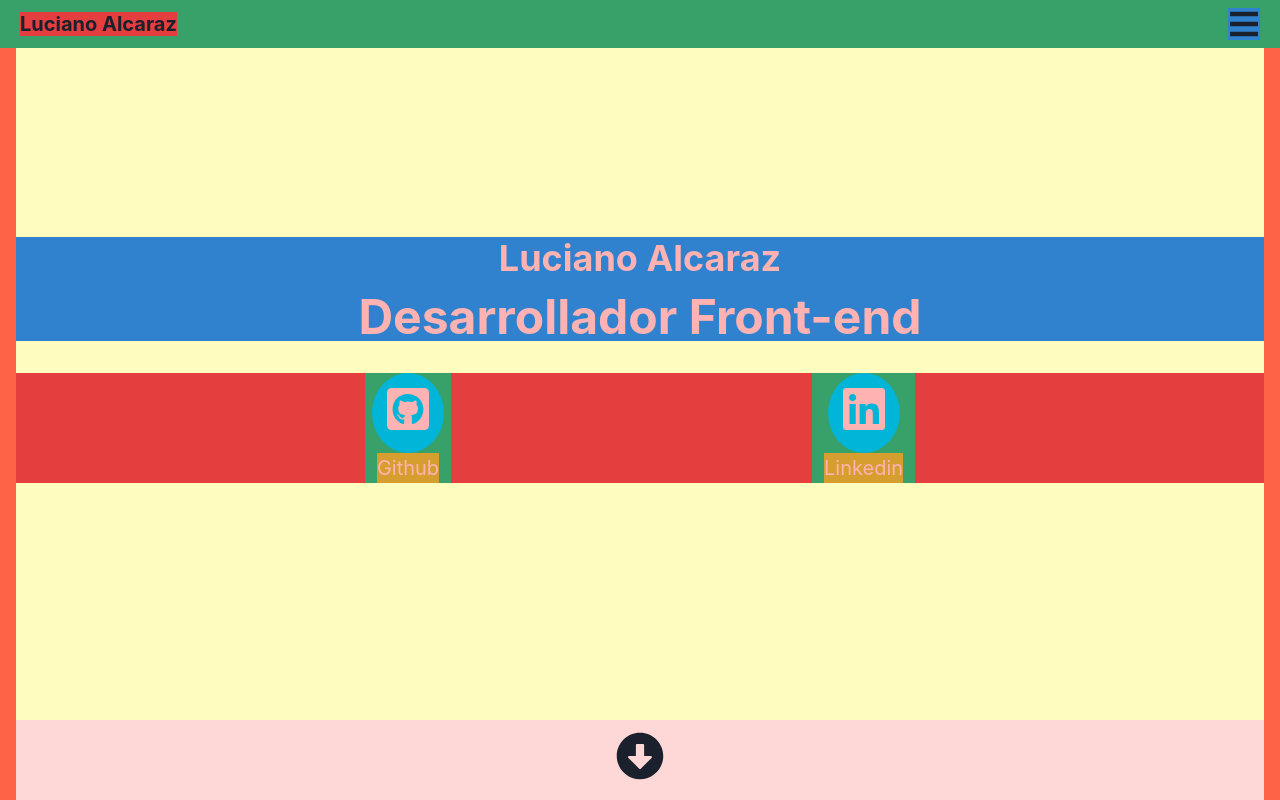
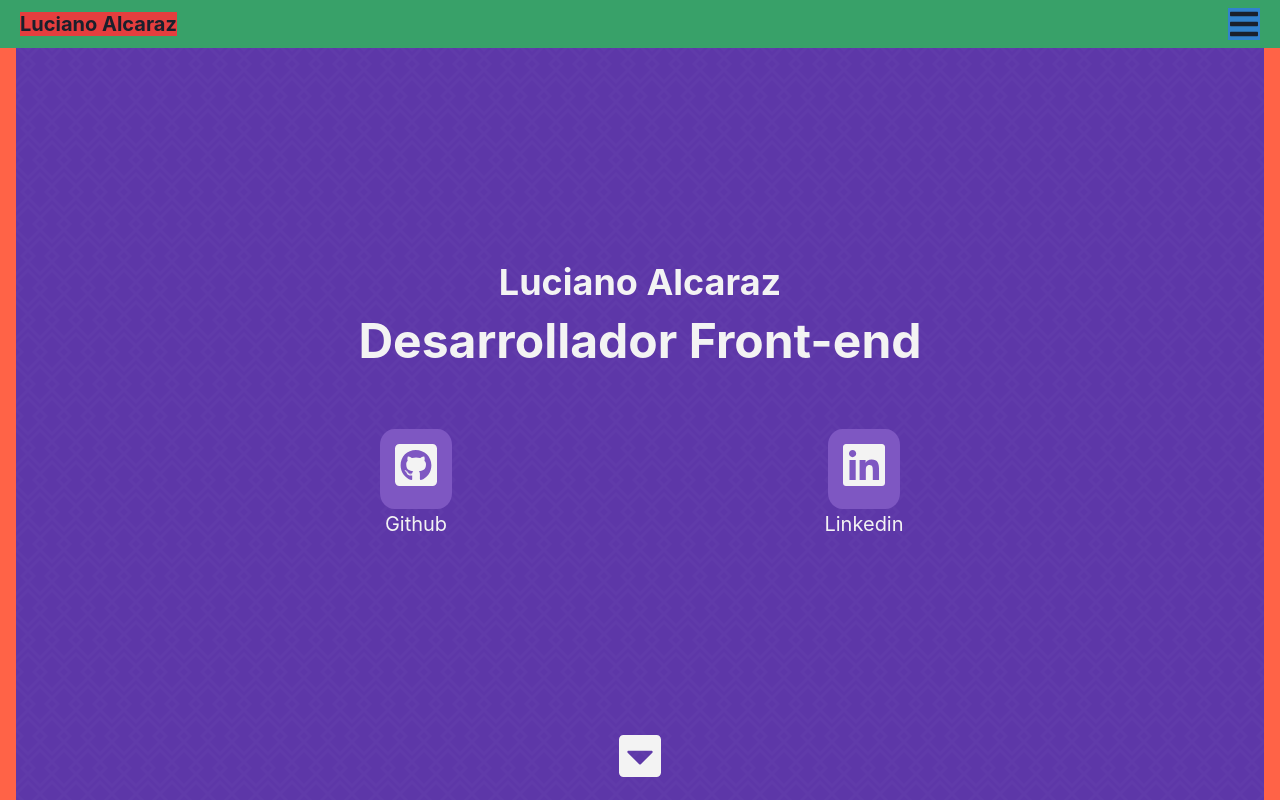
Before and after one commit to LGA-dev/LGA-dev.github.io, a React (Create React App) app: page / in a window 1280 px wide. Shown: the top 800 px of the page. Built offline with nearby package versions, Linux system fonts and the light colour scheme.

Commit message:
Update Hero component style

```diff
--- a/src/components/Hero.js
+++ b/src/components/Hero.js
@@ -1,49 +1,88 @@
-import { Box, Center, GridItem, Heading, Icon, Link, Stack, Text } from "@chakra-ui/react";
-import { FaArrowAltCircleDown, FaGithubSquare, FaLinkedin } from 'react-icons/fa';
+import { Box, Center, Flex, GridItem, Heading, Icon, Link, Stack, Text } from "@chakra-ui/react";
+import { FaCaretSquareDown, FaGithubSquare, FaLinkedin } from 'react-icons/fa';
+import Pattern from '../assets/pattern.svg';
 
 const Hero = () => {
   return (
-    <div>
-      <GridItem gridArea="hero" bg="blue.500" w={"100%"} h={"100vh"}>
+    <GridItem
+      gridArea="hero"
+      width={"100%"}
+      height={"100vh"}
+      background="#5d37a8"
+      backgroundImage={Pattern}
+    >
+      {/* This hidden box helps me to keep the Header Content in the center of the page layout */}
+      <Box height={"10%"} visibility="hidden">
+
+      </Box>
       {/* Header Content */}
-        <Stack spacing={8} h="90%" bg="yellow.100" justifyContent="center">
-          {/* Text */}
-          <Stack spacing={3} bg="blue.500" textAlign="center" textColor="red.200">
+      <Stack
+        spacing={16}
+        height={"80%"}
+        justifyContent="center"
+      >
+        {/* Heading Text */}
+        <Stack
+          spacing={3}
+          textAlign="center"
+          textColor="#f3f3f3"
+        >
           <Heading size="xl">Luciano Alcaraz</Heading>
           <Heading size="2xl">Desarrollador Front-end</Heading>
         </Stack>
-          {/* Icons */}
-          <Box bg="red.500" textColor="red.200" d="flex" flexDirection="row" justifyContent="space-evenly" alignItems="center" >
-              <Link mx={3} bg="green.500">
+        {/* Profile Icons */}
+        <Flex
+          flexDirection="row"
+          justifyContent="space-evenly"
+          alignItems="center"
+          textColor="#f3f3f3"
+        >
+          <Link width={24}>
             <Center flexDirection="column">
-                  {/* Circle container */}
-                  <Box p={3} bg="cyan.500" borderRadius="100%">
-                    <Icon boxSize="3rem" as={ FaGithubSquare } />
+              {/* Circle container for Icon */}
+              <Box
+                p={3}
+                borderRadius="20%"
+                bg="#7e57c2"
+              >
+                <Icon
+                  boxSize={12}
+                  as={ FaGithubSquare }
+                />
               </Box>
-                  <Text mx={3} bg="yellow.500">Github</Text>
+              <Text>Github</Text>
             </Center>
           </Link>
-              <Link mx={3} bg="green.500">
+          <Link width={24}>
             <Center flexDirection="column">
-                  {/* Circle container */}
-                  <Box p={3} bg="cyan.500" borderRadius="100%">
-                    <Icon boxSize="3rem" as={ FaLinkedin } />
+              {/* Circle container for Icon */}
+              <Box
+                p={3}
+                borderRadius="20%"
+                bg="#7e57c2"
+              >
+                <Icon
+                  boxSize={12}
+                  as={ FaLinkedin }
+                />
               </Box>
-                  <Text mx={3} bg="yellow.500">Linkedin</Text>
+              <Text>Linkedin</Text>
             </Center>
           </Link>
-          </Box>
+        </Flex>
       </Stack>
-        {/* Header Arrow */}
-        <Box h="10%" bg="red.100">
-          <Center h="100%">
+      {/* Header Arrow Icon */}
+      <Box height={"10%"} textColor="#f3f3f3">
+        <Center height={"100%"}>
           <Link>
-              <Icon boxSize="3rem" as={ FaArrowAltCircleDown } />
+            <Icon
+              boxSize={12}
+              as={ FaCaretSquareDown }
+            />
           </Link>
         </Center>
       </Box>
     </GridItem>
-    </div>
   );
 }
 
```
Lines whose indentation alone changed are shown as unchanged.
